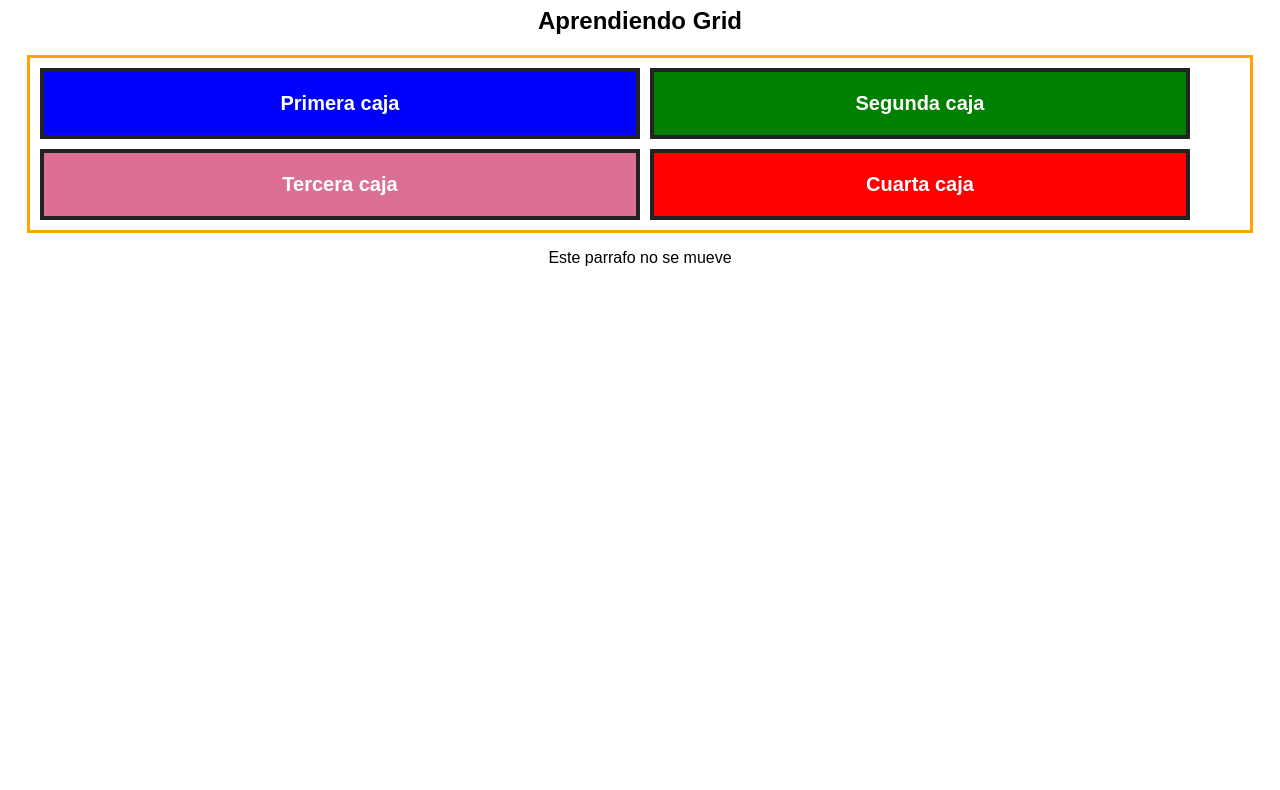
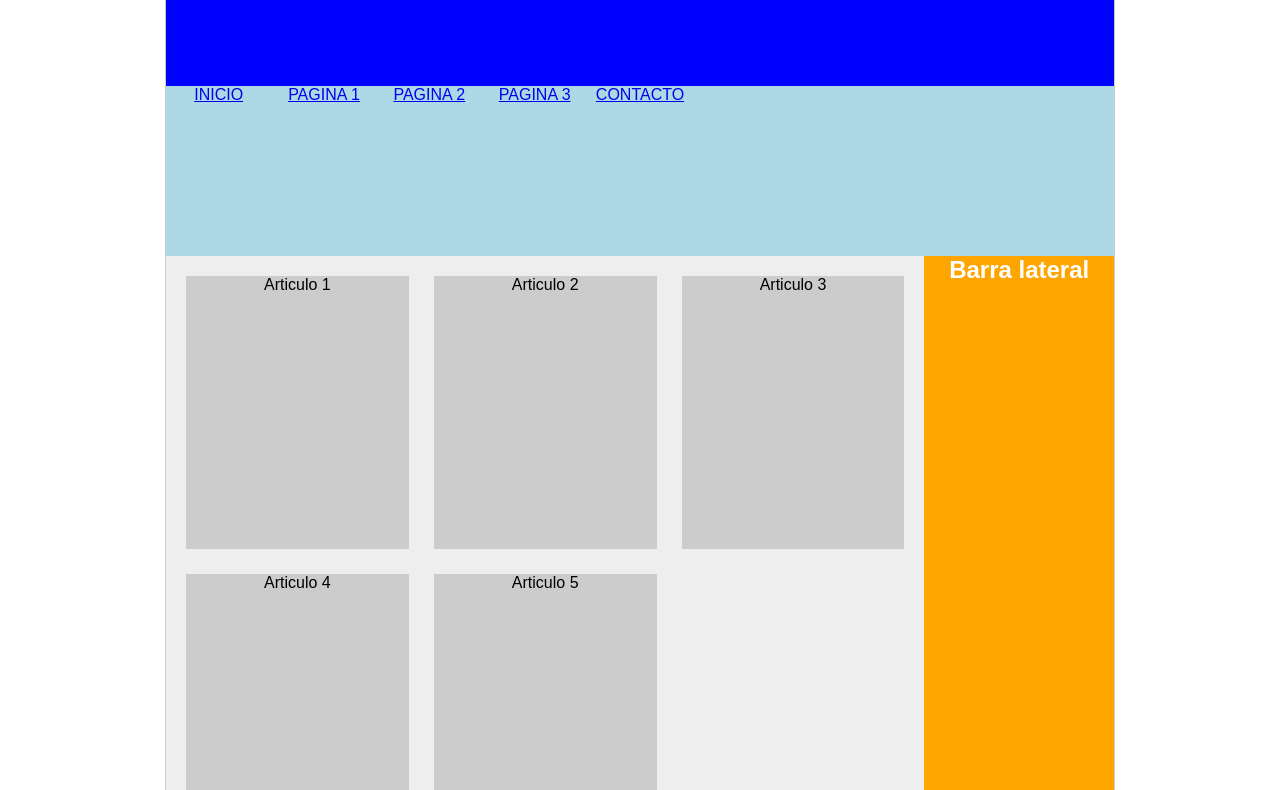
Before and after one commit to ArayaMara/MasterDisenoWeb, a plain HTML site: page 10-aprendiendo grid/index.html in a window 1280 px wide. Shown: the part 73-863 px from the top of the page. Before the commit the page ends 800 px from the top, so only its background shows below. Drawn offline with Linux system fonts and the light colour scheme.

Commit message:
maquetacion grid

```diff
--- a/10-aprendiendo grid/index.html
+++ b/10-aprendiendo grid/index.html
@@ -8,7 +8,41 @@
     <link rel="stylesheet" href="styles.css" type="text/css">
 </head>
 
+<div id="website">
+    <header id="cabecera">
+        <h1>Titulo de mi web
+
+        </h1>
+    </header>
+    <nav id="menu">
+        <ul>
+            <li><a href="#">INICIO</a></li>
+            <li><a href="#">PAGINA 1</a></li>
+            <li><a href="#">PAGINA 2</a></li>
+            <li><a href="#">PAGINA 3</a></li>
+            <li><a href="#">CONTACTO</a></li>
+        </ul>
+    </nav>
+
+    <section id="contenido">
+        <article>Articulo 1</article>
+        <article>Articulo 2</article>
+        <article>Articulo 3</article>
+        <article>Articulo 4</article>
+        <article>Articulo 5</article>
+    </section>
+
+    <aside id="lateral">
+        <h2>Barra lateral</h2>
+    </aside>
+
+    <footer id="pie-pagina">Master en Css &copy;</footer>
+</div>
+
+
+
 <body>
+    <hr/>
     <h1>Master en css</h1>
     <h2>Aprendiendo Grid</h2>
 
@@ -27,6 +61,12 @@
         <div class="caja red">
             Cuarta caja
         </div>
+        <div class="caja orange">
+            Quinta caja
+        </div>
+        <div class="caja purple">
+            Sexta caja
+        </div>
 
     </div>
 
--- a/10-aprendiendo grid/styles.css
+++ b/10-aprendiendo grid/styles.css
@@ -3,16 +3,84 @@ body {
     font-family: sans-serif;
 }
 
+
+/*-----------------EJERCICIO COMPLETO---------------*/
+
+#website * {
+    margin: 0px;
+    padding: 0px;
+}
+
+#website {
+    width: 75%;
+    height: 1000px;
+    margin: 0px auto;
+    border: 1px solid #ccc;
+    display: grid;
+    grid-template-columns: repeat(5, 1fr);
+    grid-template-rows: 150px 170px 1fr 70px;
+}
+
+#cabecera {
+    background: blue;
+    color: white;
+    grid-column: 1 / 6;
+}
+
+#menu {
+    background: lightblue;
+    color: black;
+    grid-column: 1 / 6;
+}
+
+#menu ul {
+    display: grid;
+    grid-template-columns: repeat(9, 1fr);
+    list-style: none;
+}
+
+#contenido {
+    background: #eee;
+    grid-column: 1 / 5;
+    display: grid;
+    grid-template-columns: repeat(3, 1fr);
+    grid-gap: 25px;
+    padding: 20px;
+}
+
+#contenido article {
+    background: #ccc;
+    border: 1px solic #555;
+}
+
+#lateral {
+    background: orange;
+    color: white;
+}
+
+#pie-pagina {
+    background-color: black;
+    color: white;
+    grid-column: 1 / 6;
+}
+
+
+/*-----------------EJEMPLOS---------------*/
+
 .layout {
-    width: 1200px;
+    width: 80%;
     margin: 0px auto;
     border: 3px solid orange;
     padding: 10px;
+    height: 600px;
     /*definir espacio de grid*/
     display: grid;
     /*definir espacio entre los elementos grid*/
     grid-gap: 10px;
-    grid-template-columns: 50% 45%;
+    /*grid-template-columns: repeat(2, calc(25% - 10px)) 15% 35%;*/
+    /*grid-template-columns: repeat(2, 1fr)*/
+    grid-template-rows: repeat(2, 1fr) 3fr repeat(2, 1fr);
+    grid-template-columns: repeat(3, 1fr);
 }
 
 .layout .caja {
@@ -26,16 +94,36 @@ body {
 
 .layout .red {
     background: red;
+    grid-column: 2 / 3;
+    grid-row: 3 / 5;
 }
 
 .layout .blue {
     background: blue;
+    grid-column-start: 1;
+    grid-column-end: 4;
 }
 
 .layout .green {
     background: green;
+    grid-row-start: 2;
+    grid-row-end: 6;
 }
 
 .layout .pink {
     background: palevioletred;
+    grid-column: 2 / 4;
 }
+
+.layout .orange {
+    background: orange;
+    grid-column: 3 / 4;
+    grid-row: 3/5;
+}
+
+.layout .purple {
+    background: purple;
+    /*grid-column-start: 1;
+    grid-column-end: 3;*/
+    grid-column: 2 / 4;
+}
```
